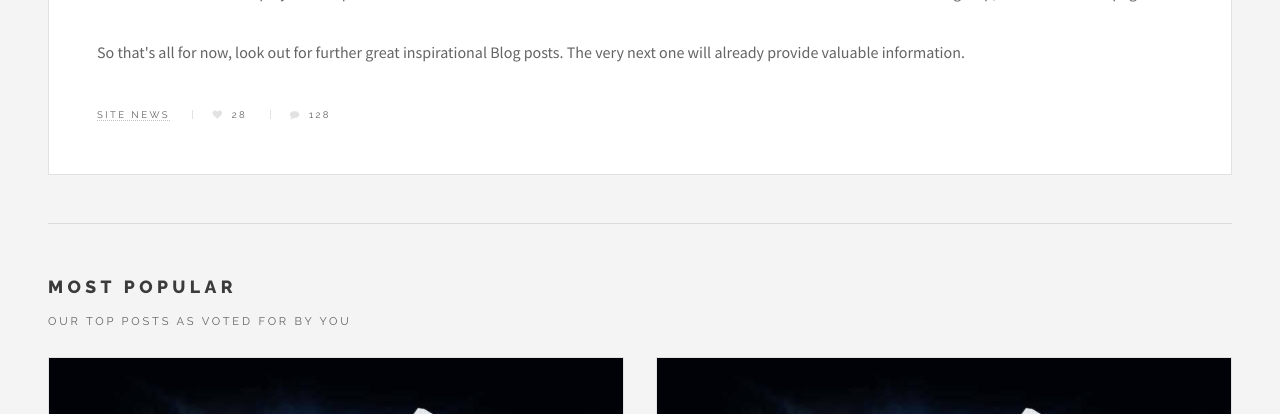
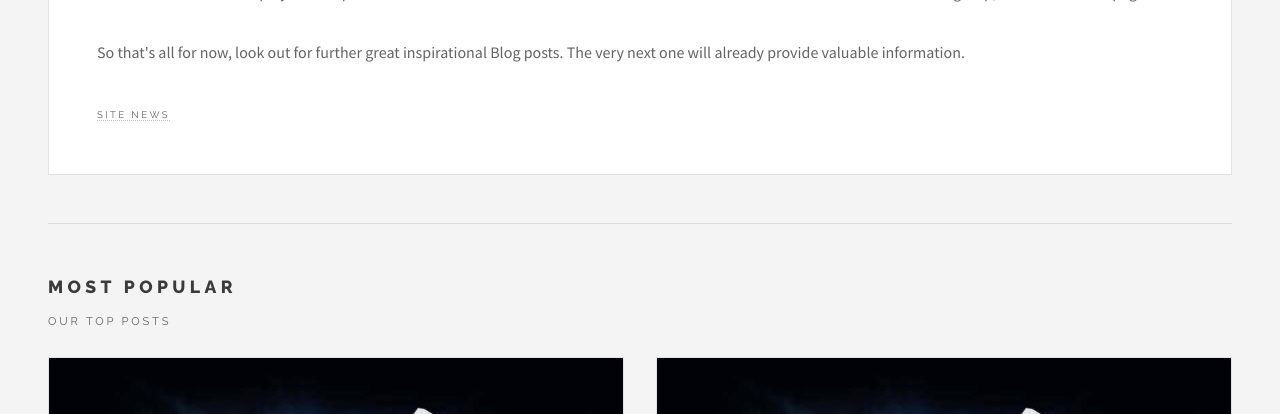
Before and after one commit to MI6-EMP-ID-007/MI6-EMP-ID-007.github.io, a Jekyll site: the page built from _posts/2017-09-01-Hello.md, in a window 1280 px wide and 1400 px high, scrolled down 1895 px. Shown: the part 150-564 px from the top of the window. Built offline with Jekyll 4.4.1, drawn with Linux system fonts in a browser that asks for light colours.

Commit message:
Remove likes and comments counters; drop 'voted for by you' claim (#7)
Co-Authored-By: Claude Sonnet 5.5 <noreply@anthropic.com>

```diff
--- a/_includes/postPreview.html
+++ b/_includes/postPreview.html
@@ -27,8 +27,6 @@
 									</ul>
 									<ul class="stats">
 										{% if post.topic %}{% assign topic_slug = post.topic | slugify %}<li><a href="{{ '/topics/' | append: topic_slug | append: '/' | relative_url }}">{{ post.topic }}</a></li>{% else %}<li><a href="{{ '/topics/' | relative_url }}">General</a></li>{% endif %}
-										<li><span class="icon fa-heart">28</span></li>
-										<li><span class="icon fa-comment">128</span></li>
 									</ul>
 								</footer>
 							</article>
--- a/_includes/sidebar.html
+++ b/_includes/sidebar.html
@@ -11,7 +11,7 @@
 							<section>
 								<header>
 									<h2> Most Popular</h2>
-									<p> Our Top Posts as voted for by you</p>
+									<p> Our top posts</p>
 								</header>
 								<div class="mini-posts">
 									{% for post in site.posts limit:4 %}
--- a/_layouts/posts.html
+++ b/_layouts/posts.html
@@ -47,8 +47,6 @@
 								<footer>
 									<ul class="stats">
 										{% if page.topic %}{% assign topic_slug = page.topic | slugify %}<li><a href="{{ '/topics/' | append: topic_slug | append: '/' | relative_url }}">{{ page.topic }}</a></li>{% else %}<li><a href="{{ '/topics/' | relative_url }}">General</a></li>{% endif %}
-										<li><span class="icon fa-heart">28</span></li>
-										<li><span class="icon fa-comment">128</span></li>
 									</ul>
 								</footer>
 							</article>
--- a/assets/css/icons.css
+++ b/assets/css/icons.css
@@ -11,8 +11,6 @@
 }
 
 .fa-search:before { content: "\f002"; }
-.fa-heart:before { content: "\f004"; }
-.fa-comment:before { content: "\f075"; }
 .fa-bars:before { content: "\f0c9"; }
 .fa-twitter:before { content: "\f099"; }
 .fa-facebook:before { content: "\f09a"; }
```
Also changed, not shown: issues.md (+6 -2 lines).
